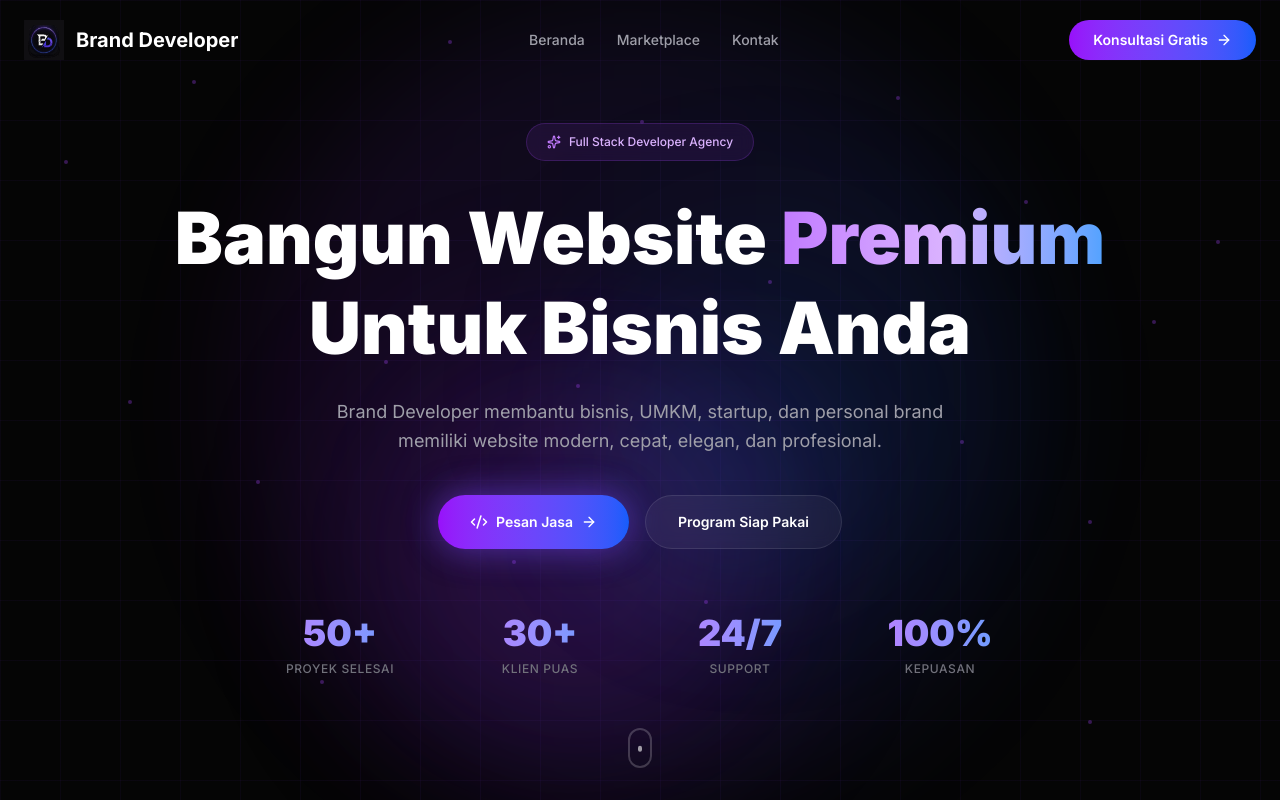
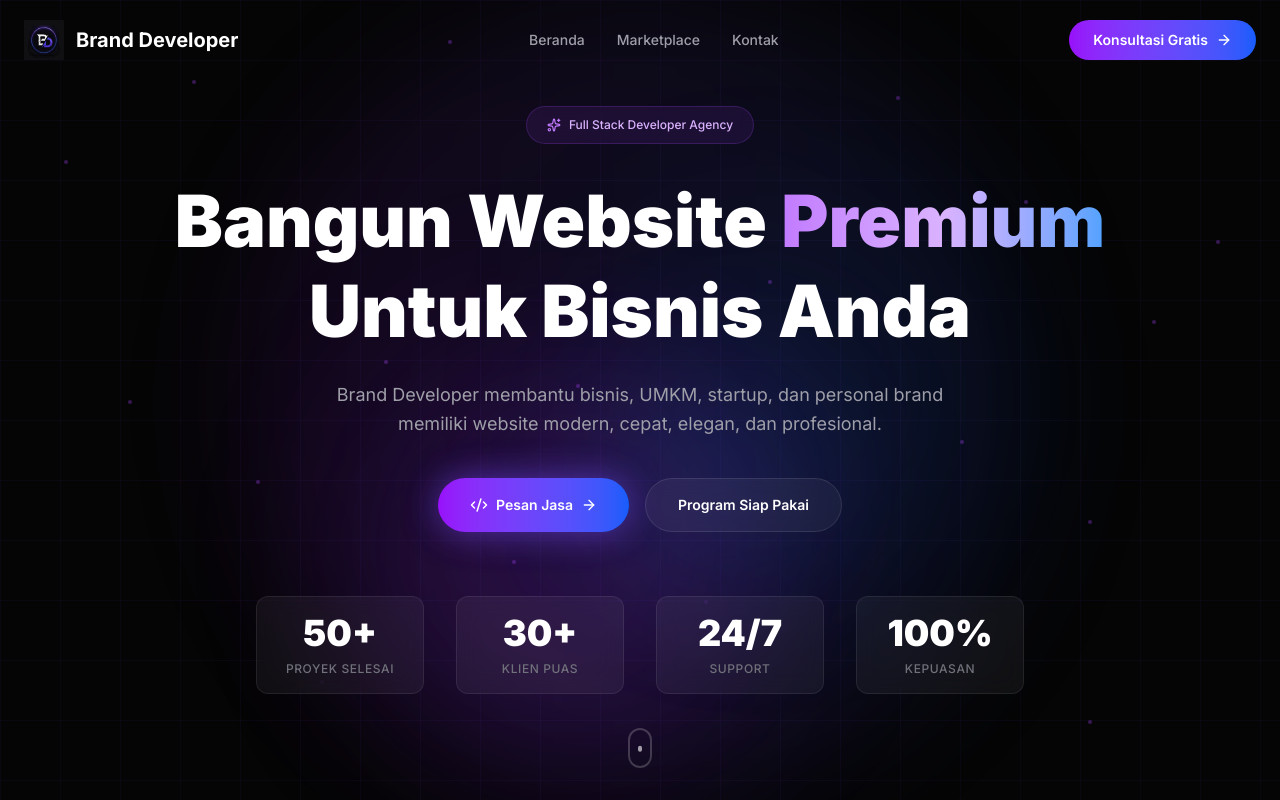
Before and after one commit to adinnur890/Brand-Developer, a Next.js app: page / in a window 1280 px wide. Shown: the top 800 px of the page. Built offline with nearby package versions, Linux system fonts and the light colour scheme.

Commit message:
Make Hero stats consistent with glass card style

```diff
--- a/src/sections/Hero.tsx
+++ b/src/sections/Hero.tsx
@@ -137,8 +137,8 @@ export default function Hero() {
             { value: "24/7", label: "Support" },
             { value: "100%", label: "Kepuasan" },
           ].map((stat, index) => (
-            <div key={index} className="text-center">
-              <div className="text-3xl md:text-4xl font-black bg-gradient-to-r from-purple-400 to-blue-400 bg-clip-text text-transparent">
+            <div key={index} className="text-center glass rounded-xl p-4 border border-white/5">
+              <div className="text-3xl md:text-4xl font-black text-white">
                 {stat.value}
               </div>
               <div className="text-xs text-zinc-500 mt-2 font-medium uppercase tracking-wider">
```
